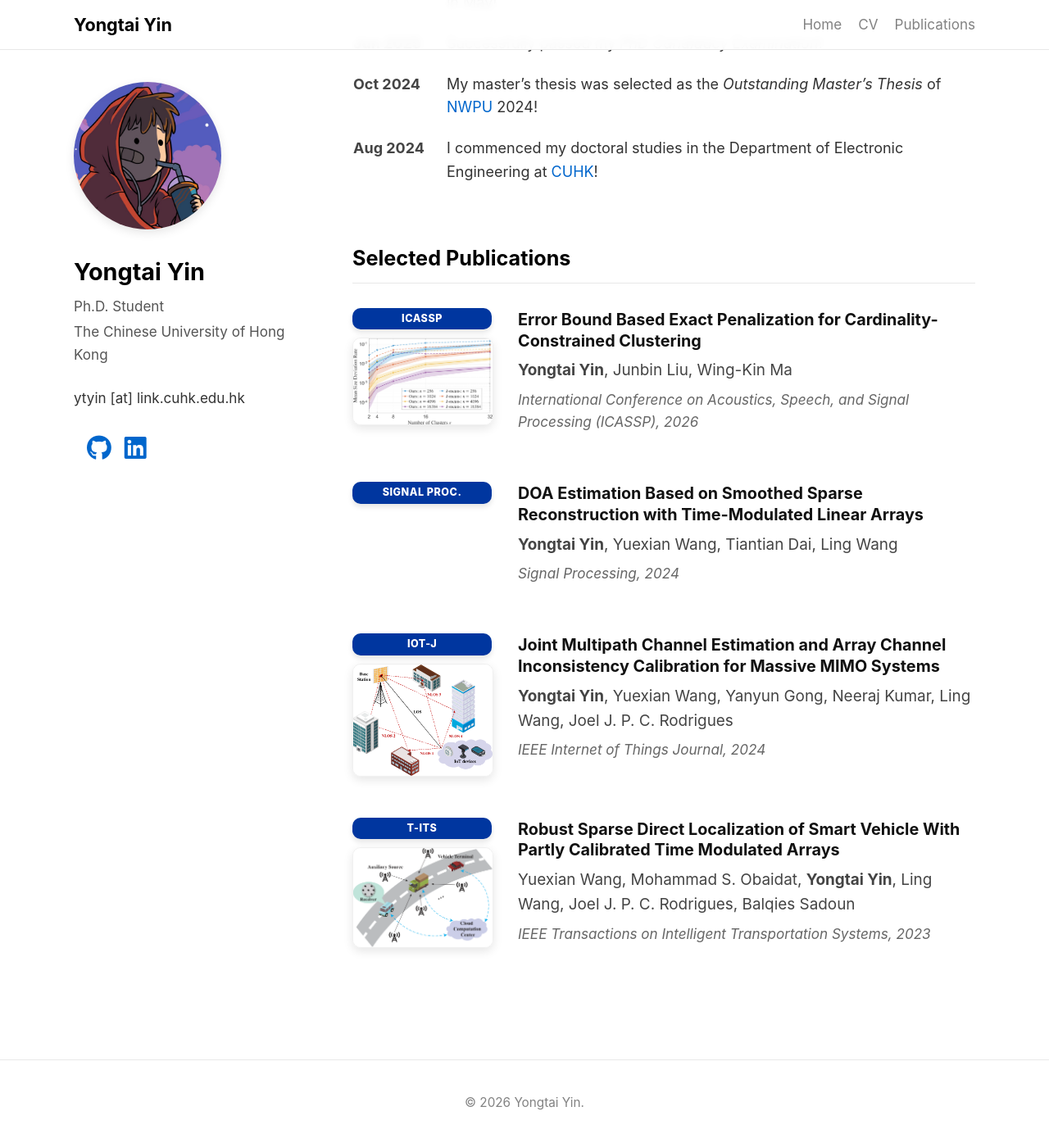
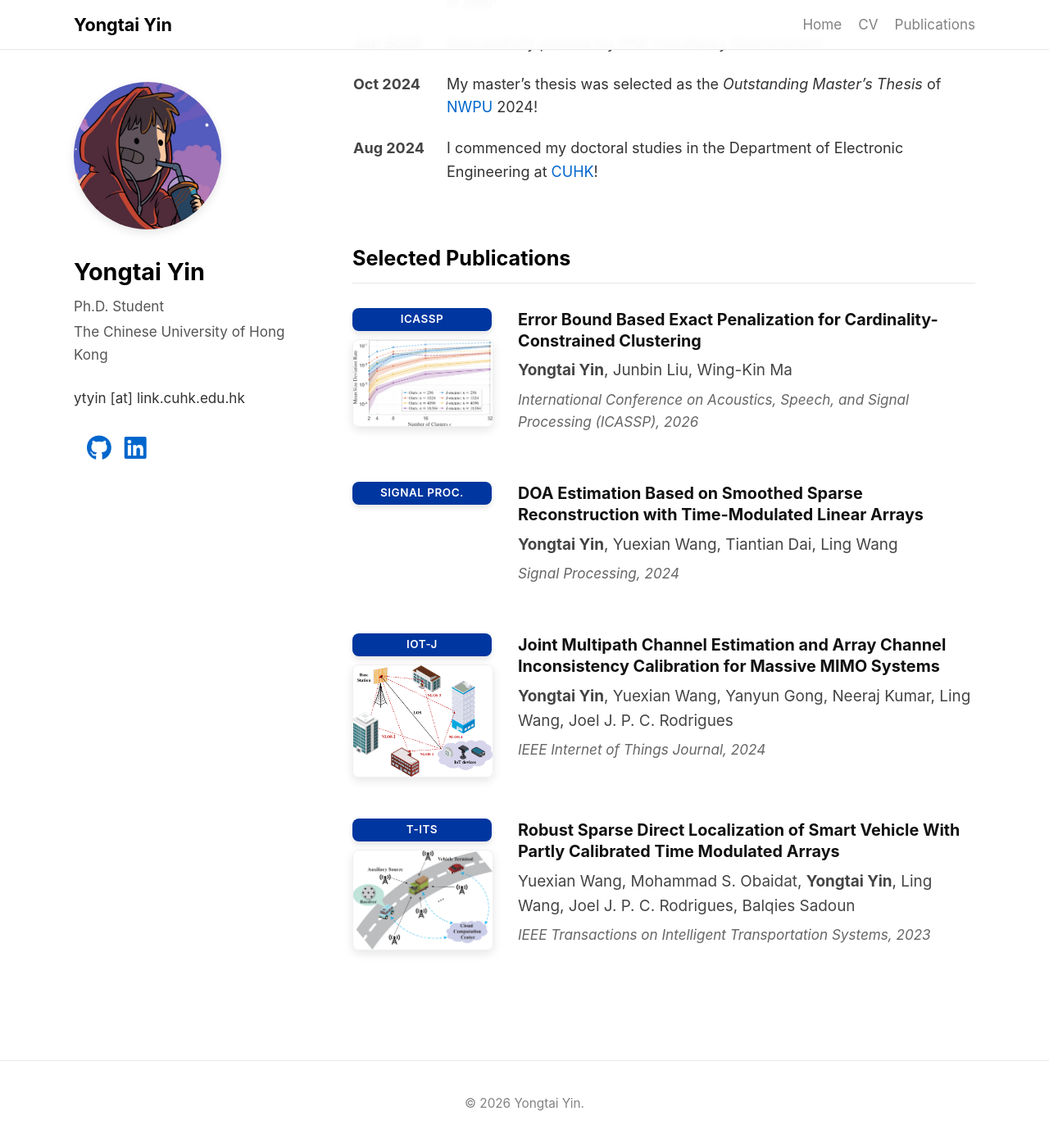
Before and after one commit to yongtai-yin/yongtai-yin.github.io, a Jekyll site: the page built from index.md, in a window 1280 px wide and 1400 px high, scrolled down 763 px. Shown: the top 1395 px of the window at 82% size. Built offline with Jekyll 4.4.1, drawn with Linux system fonts in a browser that asks for light colours; a style sheet for code colours, icons or effects is not loaded.

Commit message:
Refine code block styles for improved aesthetics and consistency with design reference

```diff
--- a/assets/css/style.css
+++ b/assets/css/style.css
@@ -213,10 +213,10 @@ code {
     background-color: #00369f; /* Reverted to deeper blue based on 'AJP' reference which is dark blue */
     color: #fff;
     padding: 3px 0; /* Vertical padding */
-    font-size: 0.7em; /* Larger font */
-    font-weight: 800; /* Extra bold */
+    font-size: 0.75em; /* Larger font */
+    font-weight: 600; /* Extra bold */
     text-transform: uppercase;
-    border-radius: 10px; /* Soft rounded corners like reference */
+    border-radius: 8px; /* Soft rounded corners like reference */
     margin-bottom: 10px; /* Increased space between badge and image */
     box-sizing: border-box; /* Include padding in width */
     box-shadow: 0 4px 6px rgba(0,0,0,0.1);
@@ -226,7 +226,7 @@ code {
 .pub-img {
     width: 100%;
     display: block; /* Remove inline gap */
-    border-radius: 10px; /* Softer radius matching the badge */
+    border-radius: 8px; /* Softer radius matching the badge */
     box-shadow: 0 4px 12px rgba(0,0,0,0.1);
     transition: transform 0.2s;
     border: 1px solid #f0f0f0; /* Very subtle border */
```
